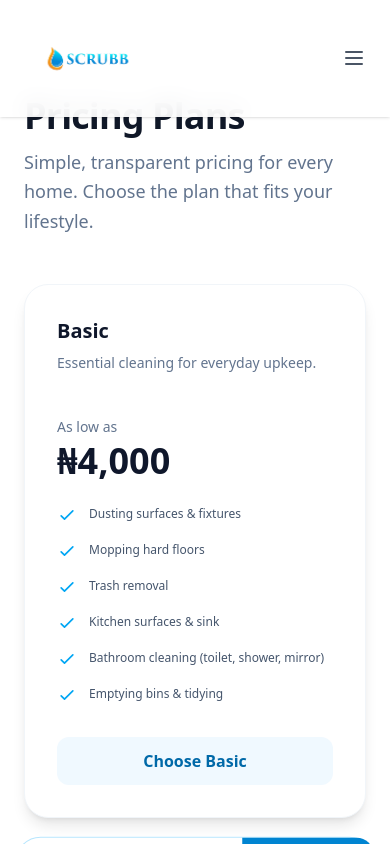
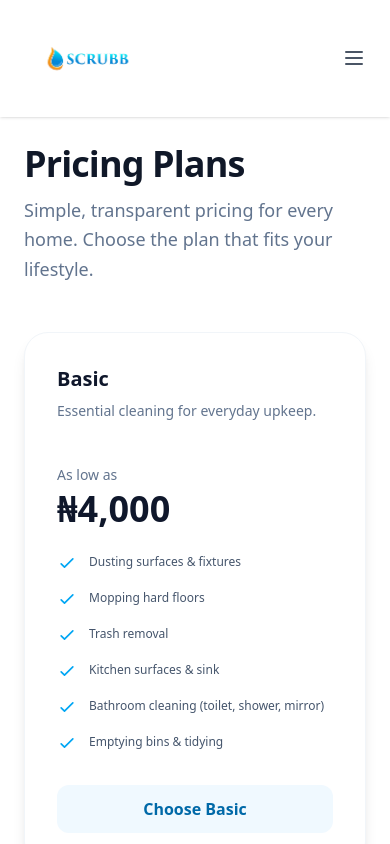
Before and after one commit to Earthpasserby/CleanServive, a React (Vite) app: page /pricing in a window 390 px wide. Shown: the top 844 px of the page. Built offline with nearby package versions, Linux system fonts and the light colour scheme.

Commit message:
'navbarUpdate'

```diff
--- a/src/Pricing.jsx
+++ b/src/Pricing.jsx
@@ -61,7 +61,7 @@
   ];
 
   return (
-    <div className="max-w-7xl mx-auto px-6 py-24 lg:py-36 font-sans">
+    <div className="max-w-7xl mx-auto px-6 py-36 lg:py-36 font-sans">
       <header className="flex flex-col md:flex-row items-start md:items-center justify-between gap-4 mb-12">
         <div>
           <h1 className="text-4xl md:text-5xl font-bold text-gray-900 tracking-tight">Pricing Plans</h1>
```
